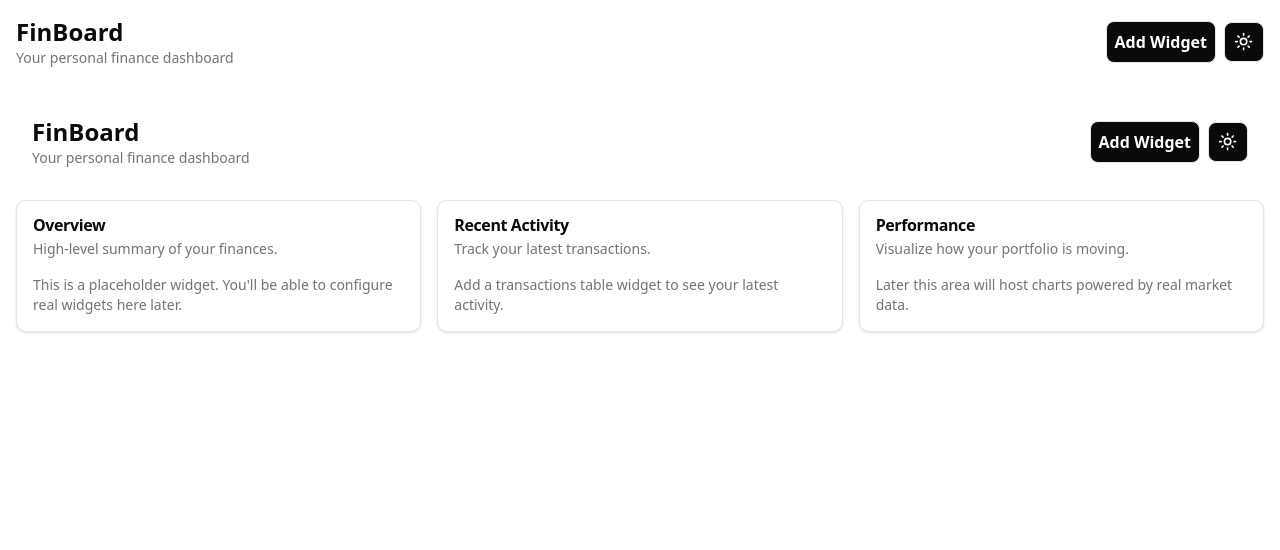
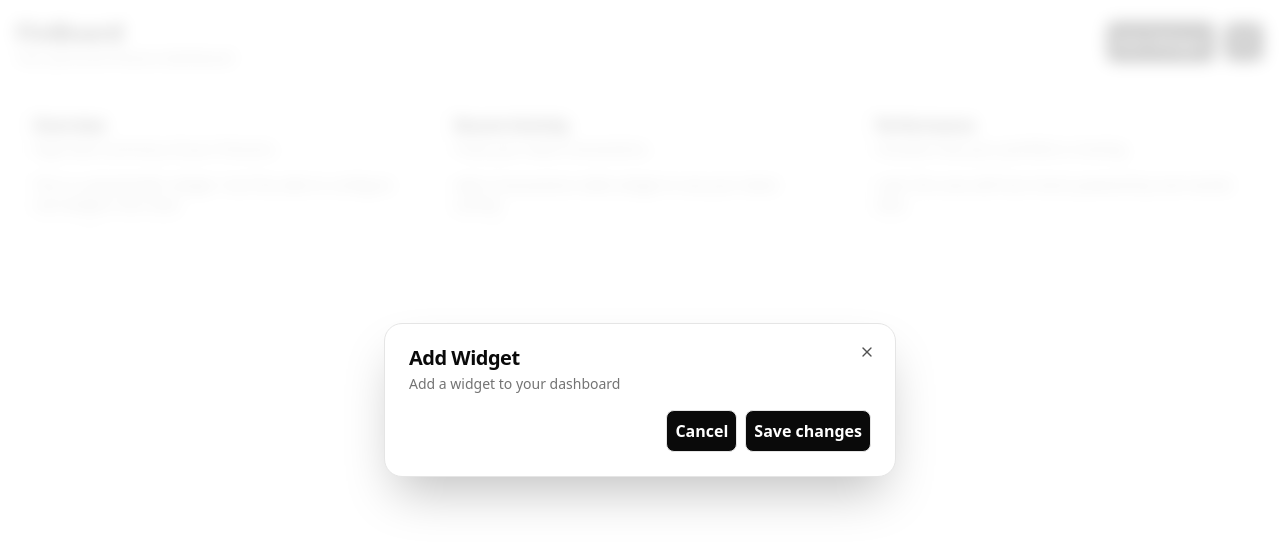
Before and after one commit to yashasvisxena/finboard, a Next.js app: page / in a window 1280 px wide. Both pictures are taken after a click on the button "Add Widget". Shown: the top 550 px of the page. Built offline with nearby package versions, Linux system fonts and the light colour scheme.

Commit message:
feat : initial skeleton with mock cards and drag feature

```diff
--- a/src/components/common/navbar.tsx
+++ b/src/components/common/navbar.tsx
@@ -1,5 +1,4 @@
-import { Button } from '@/components/ui/button';
-
+import { AddWidgetDialog } from '../dashboard/AddWidgetDialog';
 import { ThemeToggle } from './ThemeToggle';
 
 const Navbar = () => {
@@ -12,7 +11,7 @@ const Navbar = () => {
         </p>
       </div>
       <div className='flex gap-2 items-center justify-end'>
-        <Button className='p-2'>Add Widget</Button>
+        <AddWidgetDialog />
         <ThemeToggle />
       </div>
     </div>
--- /dev/null
+++ b/src/components/dashboard/AddWidgetDialog.tsx
@@ -0,0 +1,35 @@
+import { Button } from '../ui/button';
+import {
+  Dialog,
+  DialogClose,
+  DialogContent,
+  DialogDescription,
+  DialogFooter,
+  DialogHeader,
+  DialogTitle,
+  DialogTrigger,
+} from '../ui/dialog';
+
+export const AddWidgetDialog = () => {
+  return (
+    <Dialog>
+      <DialogTrigger asChild>
+        <Button>Add Widget</Button>
+      </DialogTrigger>
+      <DialogContent>
+        <DialogHeader>
+          <DialogTitle>Add Widget</DialogTitle>
+          <DialogDescription>Add a widget to your dashboard</DialogDescription>
+        </DialogHeader>
+        <DialogFooter>
+          <DialogClose asChild>
+            <Button>Cancel</Button>
+          </DialogClose>
+          <DialogClose asChild>
+            <Button>Save changes</Button>
+          </DialogClose>
+        </DialogFooter>
+      </DialogContent>
+    </Dialog>
+  );
+};
--- a/src/components/dashboard/DashboardLayout.tsx
+++ b/src/components/dashboard/DashboardLayout.tsx
@@ -1,50 +1,97 @@
-import Navbar from '@/components/common/navbar';
-import { Card, CardContent, CardDescription, CardHeader, CardTitle } from '@/components/ui/card';
+'use client';
+import {
+  Card,
+  CardContent,
+  CardDescription,
+  CardHeader,
+  CardTitle,
+} from '@/components/ui/card';
+import { moveItem } from '@/lib/utils';
+import { type DragEvent, useState } from 'react';
+
+type Widget = {
+  id: string;
+  title: string;
+  description: string;
+  body: string;
+};
+
+const INITIAL_WIDGETS: Widget[] = [
+  {
+    id: 'overview',
+    title: 'Overview',
+    description: 'High-level summary of your finances.',
+    body: "This is a placeholder widget. You'll be able to configure real widgets here later.",
+  },
+  {
+    id: 'recent-activity',
+    title: 'Recent Activity',
+    description: 'Track your latest transactions.',
+    body: 'Add a transactions table widget to see your latest activity.',
+  },
+  {
+    id: 'performance',
+    title: 'Performance',
+    description: 'Visualize how your portfolio is moving.',
+    body: 'Later this area will host charts powered by real market data.',
+  },
+];
 
 const DashboardLayout = () => {
+  const [widgets, setWidgets] = useState<Widget[]>(INITIAL_WIDGETS);
+  const [activeId, setActiveId] = useState<string | null>(null);
+
+  const handleDragStart = (id: string) => {
+    setActiveId(id);
+  };
+
+  const handleDragOver = (event: DragEvent<HTMLDivElement>, overId: string) => {
+    event.preventDefault();
+
+    if (!activeId || activeId === overId) return;
+
+    setWidgets((prevWidgets) => {
+      const currentIndex = prevWidgets.findIndex(
+        (widget) => widget.id === activeId
+      );
+      const overIndex = prevWidgets.findIndex((widget) => widget.id === overId);
+
+      if (currentIndex === -1 || overIndex === -1) return prevWidgets;
+
+      const updated = moveItem(prevWidgets, currentIndex, overIndex);
+
+      return updated;
+    });
+  };
+
+  const handleDrop = () => {
+    setActiveId(null);
+  };
+
   return (
-    <div className='flex flex-col gap-4 p-4'>
-      <Navbar />
-
-      <main className='grid gap-4 md:grid-cols-2 xl:grid-cols-3'>
-        <Card>
+    <main className='grid gap-4 md:grid-cols-2 xl:grid-cols-3 p-4'>
+      {widgets.map((widget) => (
+        <Card
+          key={widget.id}
+          draggable
+          onDragStart={() => handleDragStart(widget.id)}
+          onDragOver={(event) => handleDragOver(event, widget.id)}
+          onDrop={handleDrop}
+          onDragEnd={handleDrop}
+          className={`cursor-move transition-shadow ${
+            activeId === widget.id ? 'ring-2 ring-primary shadow-lg' : ''
+          }`}
+        >
           <CardHeader>
-            <CardTitle>Overview</CardTitle>
-            <CardDescription>High-level summary of your finances.</CardDescription>
+            <CardTitle>{widget.title}</CardTitle>
+            <CardDescription>{widget.description}</CardDescription>
           </CardHeader>
           <CardContent>
-            <p className='text-sm text-muted-foreground'>
-              This is a placeholder widget. You&apos;ll be able to configure real widgets here
-              later.
-            </p>
+            <p className='text-sm text-muted-foreground'>{widget.body}</p>
           </CardContent>
         </Card>
-
-        <Card>
-          <CardHeader>
-            <CardTitle>Recent Activity</CardTitle>
-            <CardDescription>Track your latest transactions.</CardDescription>
-          </CardHeader>
-          <CardContent>
-            <p className='text-sm text-muted-foreground'>
-              Add a transactions table widget to see your latest activity.
-            </p>
-          </CardContent>
-        </Card>
-
-        <Card>
-          <CardHeader>
-            <CardTitle>Performance</CardTitle>
-            <CardDescription>Visualize how your portfolio is moving.</CardDescription>
-          </CardHeader>
-          <CardContent>
-            <p className='text-sm text-muted-foreground'>
-              Later this area will host charts powered by real market data.
-            </p>
-          </CardContent>
-        </Card>
-      </main>
-    </div>
+      ))}
+    </main>
   );
 };
 
--- a/src/components/ui/button.tsx
+++ b/src/components/ui/button.tsx
@@ -6,7 +6,7 @@ function Button({ className, ...props }: React.ComponentProps<'button'>) {
     <button
       data-slot='button'
       className={cn(
-        'flex items-center gap-2 justify-center border border-border rounded-md bg-foreground text-background font-semibold cursor-pointer transition-all duration-200 ease-in-out hover:bg-foreground/80',
+        'flex items-center gap-2 justify-center border border-border rounded-md bg-foreground text-background font-semibold cursor-pointer transition-all duration-200 ease-in-out hover:bg-foreground/80 p-2',
         className
       )}
       {...props}
--- /dev/null
+++ b/src/components/ui/dialog.tsx
@@ -0,0 +1,204 @@
+'use client';
+
+import { cn } from '@/lib/utils';
+import { X } from 'lucide-react';
+import * as React from 'react';
+
+const DialogContext = React.createContext<{
+  open: boolean;
+  setOpen: (open: boolean) => void;
+}>({
+  open: false,
+  setOpen: () => {},
+});
+
+export function Dialog({
+  children,
+  open: controlledOpen,
+  onOpenChange,
+}: {
+  children: React.ReactNode;
+  open?: boolean;
+  onOpenChange?: (open: boolean) => void;
+}) {
+  const [uncontrolledOpen, setUncontrolledOpen] = React.useState(false);
+
+  const open = controlledOpen ?? uncontrolledOpen;
+  const setOpen = (val: boolean) => {
+    if (onOpenChange) {
+      onOpenChange(val);
+    } else {
+      setUncontrolledOpen(val);
+    }
+  };
+
+  React.useEffect(() => {
+    const handleKeyDown = (e: KeyboardEvent) => {
+      if (e.key === 'Escape' && open) {
+        setOpen(false);
+      }
+    };
+    window.addEventListener('keydown', handleKeyDown);
+    return () => window.removeEventListener('keydown', handleKeyDown);
+  }, [open]);
+
+  React.useEffect(() => {
+    if (open) {
+      document.body.style.overflow = 'hidden';
+    } else {
+      document.body.style.overflow = 'unset';
+    }
+    return () => {
+      document.body.style.overflow = 'unset';
+    };
+  }, [open]);
+
+  return (
+    <DialogContext.Provider value={{ open, setOpen }}>
+      {children}
+    </DialogContext.Provider>
+  );
+}
+
+export function DialogTrigger({
+  children,
+  asChild,
+}: {
+  children: React.ReactNode;
+  asChild?: boolean;
+}) {
+  const { setOpen } = React.useContext(DialogContext);
+
+  if (asChild && React.isValidElement(children)) {
+    const child = children as React.ReactElement<{
+      onClick?: React.MouseEventHandler;
+    }>;
+    return React.cloneElement(child, {
+      onClick: (e: React.MouseEvent) => {
+        if (child.props.onClick) child.props.onClick(e);
+        setOpen(true);
+      },
+    });
+  }
+
+  return (
+    <div onClick={() => setOpen(true)} className='inline-block'>
+      {children}
+    </div>
+  );
+}
+
+export function DialogContent({
+  children,
+  className,
+}: {
+  children: React.ReactNode;
+  className?: string;
+}) {
+  const { open, setOpen } = React.useContext(DialogContext);
+
+  if (!open) return null;
+
+  return (
+    <div className='fixed inset-0 z-50 flex items-center justify-center p-4 sm:p-6'>
+      <div
+        className='fixed inset-0 bg-background/80 backdrop-blur-sm transition-all duration-300 animate-in fade-in'
+        onClick={() => setOpen(false)}
+      />
+      <div
+        className={cn(
+          'relative z-50 grid w-full max-w-lg gap-4 border border-border bg-background p-6 shadow-2xl duration-200 animate-in fade-in zoom-in-95 sm:rounded-2xl',
+          className
+        )}
+      >
+        {children}
+        <button
+          onClick={() => setOpen(false)}
+          className='absolute right-4 top-4 rounded-full p-1 opacity-70 ring-offset-background transition-opacity hover:opacity-100 hover:bg-muted focus:outline-none focus:ring-2 focus:ring-ring focus:ring-offset-2 disabled:pointer-events-none'
+        >
+          <X className='h-4 w-4' />
+          <span className='sr-only'>Close</span>
+        </button>
+      </div>
+    </div>
+  );
+}
+
+export function DialogHeader({
+  className,
+  ...props
+}: React.HTMLAttributes<HTMLDivElement>) {
+  return (
+    <div
+      className={cn(
+        'flex flex-col space-y-1.5 text-center sm:text-left',
+        className
+      )}
+      {...props}
+    />
+  );
+}
+
+export function DialogFooter({
+  className,
+  ...props
+}: React.HTMLAttributes<HTMLDivElement>) {
+  return (
+    <div
+      className={cn(
+        'flex flex-col-reverse sm:flex-row sm:justify-end sm:space-x-2',
+        className
+      )}
+      {...props}
+    />
+  );
+}
+
+export function DialogTitle({
+  className,
+  ...props
+}: React.HTMLAttributes<HTMLHeadingElement>) {
+  return (
+    <h2
+      className={cn('text-xl font-bold leading-none tracking-tight', className)}
+      {...props}
+    />
+  );
+}
+
+export function DialogDescription({
+  className,
+  ...props
+}: React.HTMLAttributes<HTMLParagraphElement>) {
+  return (
+    <p className={cn('text-sm text-muted-foreground', className)} {...props} />
+  );
+}
+
+export function DialogClose({
+  children,
+  asChild,
+}: {
+  children: React.ReactNode;
+  asChild?: boolean;
+}) {
+  const { setOpen } = React.useContext(DialogContext);
+
+  if (asChild && React.isValidElement(children)) {
+    const child = children as React.ReactElement<{
+      onClick?: React.MouseEventHandler;
+    }>;
+    return React.cloneElement(child, {
+      onClick: (e: React.MouseEvent) => {
+        if (child.props.onClick) child.props.onClick(e);
+        setOpen(false);
+      },
+    });
+  }
+
+  return (
+    <div onClick={() => setOpen(false)} className='inline-block'>
+      {children}
+    </div>
+  );
+}
--- a/src/lib/utils.ts
+++ b/src/lib/utils.ts
@@ -4,3 +4,10 @@ import { twMerge } from 'tailwind-merge';
 export function cn(...inputs: ClassValue[]) {
   return twMerge(clsx(inputs));
 }
+
+export function moveItem<T>(array: T[], from: number, to: number): T[] {
+  const result = [...array];
+  const [item] = result.splice(from, 1);
+  result.splice(to, 0, item);
+  return result;
+}
```
Also changed, not shown: src/components/ui/card.tsx (+5 -5 lines).
